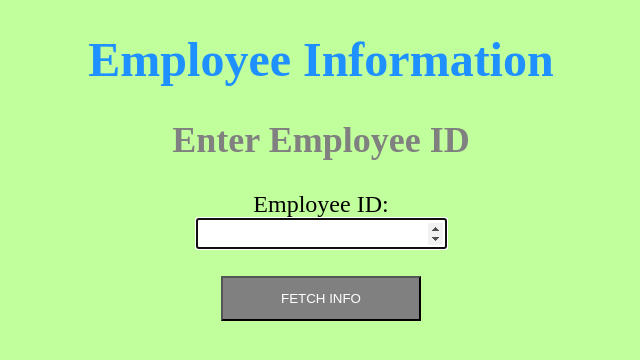
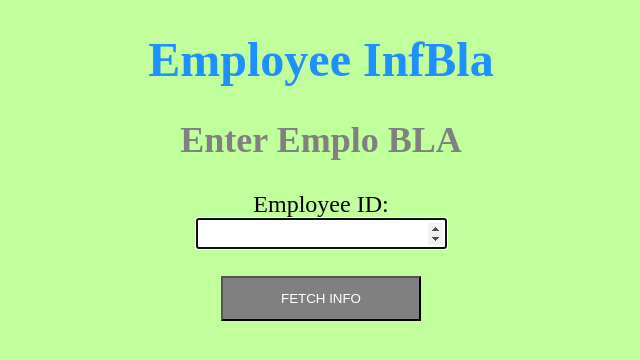
Before and after one commit to safeerahmad5900/K8s-cluster-deploying-containerized-stateless-applications, a Flask app: page /getemp in a window 1280 px wide. Shown: the top 360 px of the page, without its empty margins (319-959 px from the left). Run offline with Flask 2, Linux system fonts and the light colour scheme.

Commit message:
For Versinoing

```diff
--- a/WebSiteDocker/templates/getemp.html
+++ b/WebSiteDocker/templates/getemp.html
@@ -6,13 +6,13 @@
 <center>
 	<font color="black" size="5" style="font-family: avenir">
 
-		<h1 style="color: DodgerBlue">Employee Information</h1>
+		<h1 style="color: DodgerBlue">Employee InfBla</h1>
 
 		<body style="background: {{ color }};">
 
 			<form action="/fetchdata" autocomplete="on" method="POST">
 
-				<h2 style="color: grey">Enter Employee ID</h2>
+				<h2 style="color: grey">Enter Emplo BLA</h2>
 
 		  		Employee ID:<br> <input style="height:25px;font-size:14pt;" type="number" name="emp_id" autofocus size="40"><br><br>
 
```
